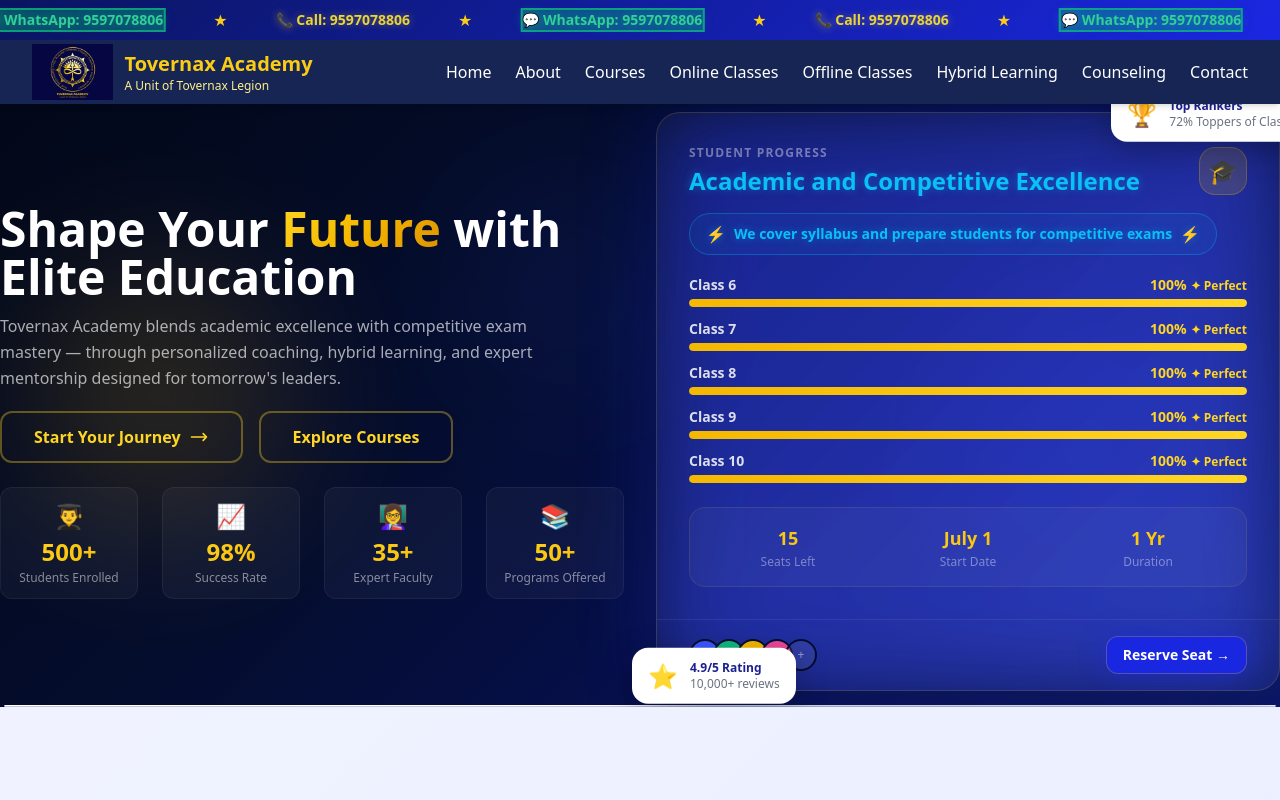
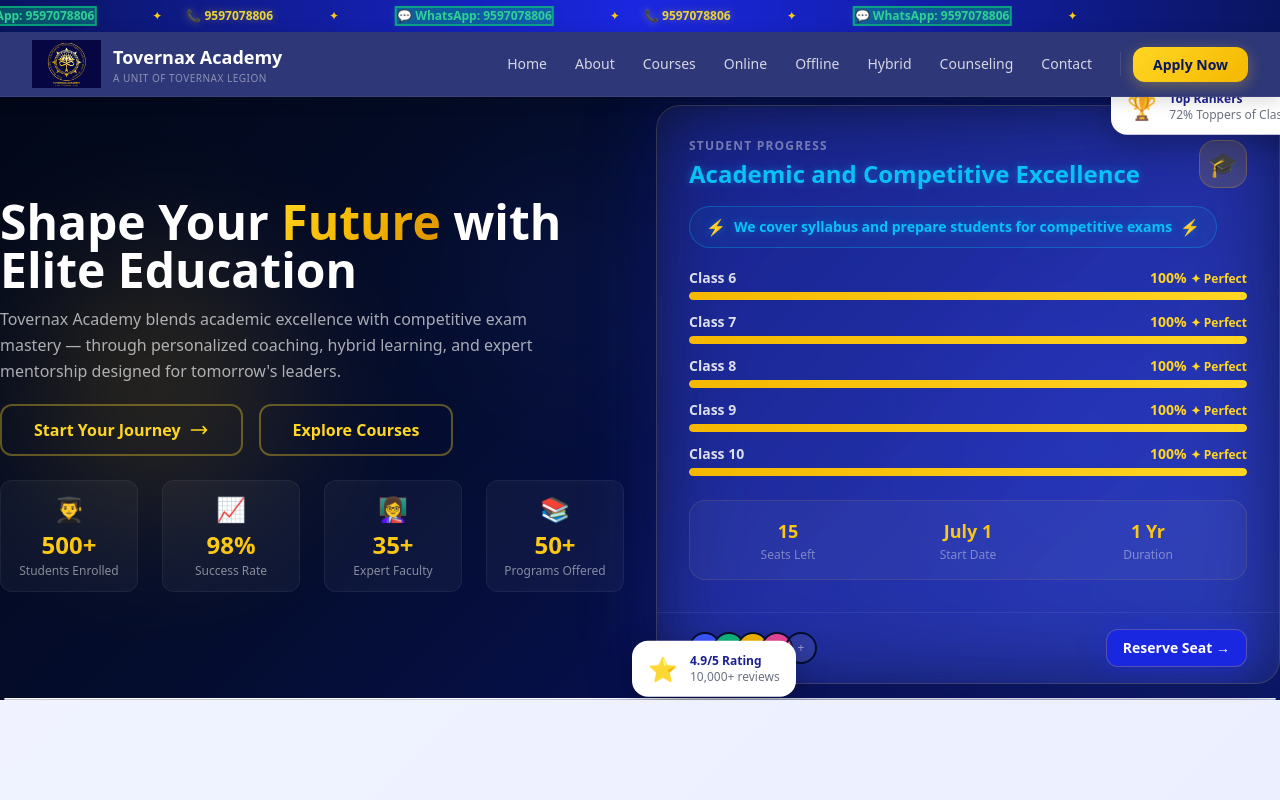
Before and after one commit to TovernaxLegion/Tovernax-Legion, a Next.js app: page / in a window 1280 px wide. Shown: the top 800 px of the page. Built offline with nearby package versions, Linux system fonts and the light colour scheme.

Commit message:
Enhance Navbar with scroll detection and responsive links
Added scroll detection to change navbar style on scroll. Updated mobile menu and navbar links for better responsiveness.

```diff
--- a/src/components/Navbar.tsx
+++ b/src/components/Navbar.tsx
@@ -1,100 +1,169 @@
 "use client";
 
 import Link from "next/link";
-import { useState } from "react";
+import { useState, useEffect } from "react";
 
 export default function Navbar() {
   const [isOpen, setIsOpen] = useState(false);
+  const [scrolled, setScrolled] = useState(false);
+
+  useEffect(() => {
+    const handleScroll = () => setScrolled(window.scrollY > 20);
+    window.addEventListener("scroll", handleScroll);
+    return () => window.removeEventListener("scroll", handleScroll);
+  }, []);
+
+  const navLinks = [
+    { href: "/", label: "Home" },
+    { href: "/about", label: "About" },
+    { href: "/courses", label: "Courses" },
+    { href: "/online-classes", label: "Online" },
+    { href: "/offline-classes", label: "Offline" },
+    { href: "/hybrid-learning", label: "Hybrid" },
+    { href: "/counseling", label: "Counseling" },
+    { href: "/contact", label: "Contact" },
+  ];
 
   return (
     <nav className="sticky top-0 z-50">
       {/* Top Marquee Bar */}
-      <div className="overflow-hidden py-2" style={{ background: "linear-gradient(135deg, #0a1560, #1a27e1)" }}>
+      <div className="overflow-hidden py-1.5" style={{ background: "linear-gradient(90deg, #0a1560, #1a27e1, #0a1560)" }}>
         <div className="flex animate-marquee whitespace-nowrap">
-          <a href="tel:9597078806" className="inline-flex items-center gap-2 mx-8 font-bold text-sm animate-flash-phone">
-            📞 Call: 9597078806
-          </a>
-          <span className="text-yellow-400 mx-4">★</span>
-          <a href="https://wa.me/919597078806" target="_blank" rel="noopener noreferrer" className="inline-flex items-center gap-2 mx-8 font-bold text-sm animate-flash-whatsapp">
-            💬 WhatsApp: 9597078806
-          </a>
-          <span className="text-yellow-400 mx-4">★</span>
-          <a href="tel:9597078806" className="inline-flex items-center gap-2 mx-8 font-bold text-sm animate-flash-phone">
-            📞 Call: 9597078806
-          </a>
-          <span className="text-yellow-400 mx-4">★</span>
-          <a href="https://wa.me/919597078806" target="_blank" rel="noopener noreferrer" className="inline-flex items-center gap-2 mx-8 font-bold text-sm animate-flash-whatsapp">
-            💬 WhatsApp: 9597078806
-          </a>
-          <span className="text-yellow-400 mx-4">★</span>
-          <a href="tel:9597078806" className="inline-flex items-center gap-2 mx-8 font-bold text-sm animate-flash-phone">
-            📞 Call: 9597078806
-          </a>
-          <span className="text-yellow-400 mx-4">★</span>
-          <a href="https://wa.me/919597078806" target="_blank" rel="noopener noreferrer" className="inline-flex items-center gap-2 mx-8 font-bold text-sm animate-flash-whatsapp">
-            💬 WhatsApp: 9597078806
-          </a>
+          {[1, 2, 3].map((_) => (
+            <span key={_} className="inline-flex items-center gap-8">
+              <a href="tel:9597078806" className="inline-flex items-center gap-2 mx-6 font-bold text-xs animate-flash-phone">
+                📞 9597078806
+              </a>
+              <span className="text-yellow-400 text-xs">✦</span>
+              <a href="https://wa.me/919597078806" target="_blank" rel="noopener noreferrer" className="inline-flex items-center gap-2 mx-6 font-bold text-xs animate-flash-whatsapp">
+                💬 WhatsApp: 9597078806
+              </a>
+              <span className="text-yellow-400 text-xs">✦</span>
+            </span>
+          ))}
         </div>
       </div>
 
       {/* Main Navbar */}
-      <div className="bg-blue-950 shadow-md">
+      <div
+        className="transition-all duration-500"
+        style={{
+          background: scrolled
+            ? "rgba(10, 21, 96, 0.95)"
+            : "rgba(10, 21, 96, 0.85)",
+          backdropFilter: "blur(20px)",
+          borderBottom: scrolled
+            ? "1px solid rgba(255, 214, 36, 0.15)"
+            : "1px solid rgba(255, 255, 255, 0.05)",
+          boxShadow: scrolled
+            ? "0 8px 32px rgba(0, 0, 0, 0.3)"
+            : "0 4px 16px rgba(0, 0, 0, 0.15)",
+        }}
+      >
         <div className="max-w-7xl mx-auto px-4 sm:px-6 lg:px-8">
-          <div className="flex justify-between h-16">
+          <div className="flex justify-between h-16 items-center">
             {/* Logo */}
-            <div className="flex items-center">
-              <Link href="/" className="flex items-center">
-                <img src="/logo.png" alt="Logo" className="h-14 w-auto mr-3" />
-                <div>
-                  <span className="text-xl font-bold text-yellow-400">Tovernax Academy</span>
-                  <span className="block text-xs text-yellow-200">A Unit of Tovernax Legion</span>
-                </div>
-              </Link>
-            </div>
+            <Link href="/" className="flex items-center gap-3 group">
+              <div className="relative">
+                <div className="absolute inset-0 rounded-xl blur-md opacity-0 group-hover:opacity-50 transition-opacity duration-500"
+                  style={{ background: "linear-gradient(135deg, #ffd624, #3d57ff)" }} />
+                <img src="/logo.png" alt="Logo" className="h-12 w-auto relative z-10 group-hover:scale-105 transition-transform duration-300" />
+              </div>
+              <div>
+                <span className="text-lg font-bold text-white group-hover:text-yellow-300 transition-colors duration-300">
+                  Tovernax Academy
+                </span>
+                <span className="block text-[10px] font-medium tracking-wider uppercase" style={{ color: "rgba(255,255,255,0.45)" }}>
+                  A Unit of Tovernax Legion
+                </span>
+              </div>
+            </Link>
 
             {/* Desktop Menu */}
-            <div className="hidden md:flex items-center space-x-6">
-              <Link href="/" className="text-white hover:text-yellow-400 font-medium transition-colors">Home</Link>
-              <Link href="/about" className="text-white hover:text-yellow-400 font-medium transition-colors">About</Link>
-              <Link href="/courses" className="text-white hover:text-yellow-400 font-medium transition-colors">Courses</Link>
-              <Link href="/online-classes" className="text-white hover:text-yellow-400 font-medium transition-colors">Online Classes</Link>
-              <Link href="/offline-classes" className="text-white hover:text-yellow-400 font-medium transition-colors">Offline Classes</Link>
-              <Link href="/hybrid-learning" className="text-white hover:text-yellow-400 font-medium transition-colors">Hybrid Learning</Link>
-              <Link href="/counseling" className="text-white hover:text-yellow-400 font-medium transition-colors">Counseling</Link>
-              <Link href="/contact" className="text-white hover:text-yellow-400 font-medium transition-colors">Contact</Link>
+            <div className="hidden lg:flex items-center gap-1">
+              {navLinks.map((link) => (
+                <Link
+                  key={link.href}
+                  href={link.href}
+                  className="relative px-3 py-2 text-sm font-medium text-white/80 hover:text-white transition-colors duration-300 group"
+                >
+                  {link.label}
+                  <span className="absolute bottom-0 left-1/2 -translate-x-1/2 w-0 h-0.5 rounded-full transition-all duration-300 group-hover:w-5"
+                    style={{ background: "linear-gradient(90deg, #ffd624, #f5b800)" }} />
+                </Link>
+              ))}
+              <div className="ml-3 pl-3 border-l border-white/10">
+                <Link
+                  href="/admissions"
+                  className="px-5 py-2 rounded-xl text-sm font-bold text-white transition-all duration-300 hover:scale-105"
+                  style={{
+                    background: "linear-gradient(135deg, #ffd624, #f5b800)",
+                    color: "#0a1560",
+                    boxShadow: "0 4px 15px rgba(255, 214, 36, 0.3)",
+                  }}
+                >
+                  Apply Now
+                </Link>
+              </div>
             </div>
 
             {/* Mobile Menu Button */}
-            <div className="md:hidden flex items-center">
-              <button onClick={() => setIsOpen(!isOpen)} className="text-white focus:outline-none" aria-label="Toggle menu">
-                <svg className="h-6 w-6" fill="none" viewBox="0 0 24 24" stroke="currentColor">
-                  {isOpen ? (
-                    <path strokeLinecap="round" strokeLinejoin="round" strokeWidth={2} d="M6 18L18 6M6 6l12 12" />
-                  ) : (
-                    <path strokeLinecap="round" strokeLinejoin="round" strokeWidth={2} d="M4 6h16M4 12h16M4 18h16" />
-                  )}
-                </svg>
+            <div className="lg:hidden flex items-center gap-3">
+              <Link
+                href="/admissions"
+                className="px-4 py-1.5 rounded-lg text-xs font-bold"
+                style={{
+                  background: "linear-gradient(135deg, #ffd624, #f5b800)",
+                  color: "#0a1560",
+                }}
+              >
+                Apply
+              </Link>
+              <button
+                onClick={() => setIsOpen(!isOpen)}
+                className="w-10 h-10 rounded-xl flex items-center justify-center transition-colors duration-300"
+                style={{ background: isOpen ? "rgba(255,255,255,0.1)" : "transparent" }}
+                aria-label="Toggle menu"
+              >
+                <div className="w-5 h-4 relative flex flex-col justify-between">
+                  <span className={`block h-0.5 bg-white rounded-full transition-all duration-300 ${isOpen ? "rotate-45 translate-y-1.5" : ""}`} />
+                  <span className={`block h-0.5 bg-white rounded-full transition-all duration-300 ${isOpen ? "opacity-0" : ""}`} />
+                  <span className={`block h-0.5 bg-white rounded-full transition-all duration-300 ${isOpen ? "-rotate-45 -translate-y-1.5" : ""}`} />
+                </div>
               </button>
             </div>
           </div>
+        </div>
 
-          {/* Mobile Menu */}
-          {isOpen && (
-            <div className="md:hidden pb-4">
-              <Link href="/" className="block py-2 text-white hover:text-yellow-400 font-medium" onClick={() => setIsOpen(false)}>Home</Link>
-              <Link href="/about" className="block py-2 text-white hover:text-yellow-400 font-medium" onClick={() => setIsOpen(false)}>About</Link>
-              <Link href="/courses" className="block py-2 text-white hover:text-yellow-400 font-medium" onClick={() => setIsOpen(false)}>Courses</Link>
-              <Link href="/online-classes" className="block py-2 text-white hover:text-yellow-400 font-medium" onClick={() => setIsOpen(false)}>Online Classes</Link>
-              <Link href="/offline-classes" className="block py-2 text-white hover:text-yellow-400 font-medium" onClick={() => setIsOpen(false)}>Offline Classes</Link>
-              <Link href="/hybrid-learning" className="block py-2 text-white hover:text-yellow-400 font-medium" onClick={() => setIsOpen(false)}>Hybrid Learning</Link>
-              <Link href="/counseling" className="block py-2 text-white hover:text-yellow-400 font-medium" onClick={() => setIsOpen(false)}>Counseling</Link>
-              <Link href="/contact" className="block py-2 text-white hover:text-yellow-400 font-medium" onClick={() => setIsOpen(false)}>Contact</Link>
-              <div className="mt-3 pt-3 border-t border-white/10 flex flex-col gap-2">
-                <a href="tel:9597078806" className="block py-2 font-bold text-sm animate-flash-phone">📞 Call: 9597078806</a>
-                <a href="https://wa.me/919597078806" target="_blank" rel="noopener noreferrer" className="block py-2 font-bold text-sm animate-flash-whatsapp">💬 WhatsApp: 9597078806</a>
-              </div>
+        {/* Mobile Menu */}
+        <div
+          className="lg:hidden overflow-hidden transition-all duration-500"
+          style={{
+            maxHeight: isOpen ? "500px" : "0px",
+            opacity: isOpen ? 1 : 0,
+          }}
+        >
+          <div className="px-4 pb-4 pt-2 space-y-1" style={{ borderTop: "1px solid rgba(255,255,255,0.05)" }}>
+            {navLinks.map((link, i) => (
+              <Link
+                key={link.href}
+                href={link.href}
+                className="block px-4 py-3 rounded-xl text-sm font-medium text-white/80 hover:text-white hover:bg-white/5 transition-all duration-300"
+                onClick={() => setIsOpen(false)}
+                style={{ animationDelay: `${i * 50}ms` }}
+              >
+                {link.label}
+              </Link>
+            ))}
+            <div className="pt-2 flex flex-col gap-2">
+              <a href="tel:9597078806" className="block px-4 py-2 rounded-xl text-sm font-bold animate-flash-phone">
+                📞 Call: 9597078806
+              </a>
+              <a href="https://wa.me/919597078806" target="_blank" rel="noopener noreferrer" className="block px-4 py-2 rounded-xl text-sm font-bold animate-flash-whatsapp">
+                💬 WhatsApp: 9597078806
+              </a>
             </div>
-          )}
+          </div>
         </div>
       </div>
     </nav>
```
